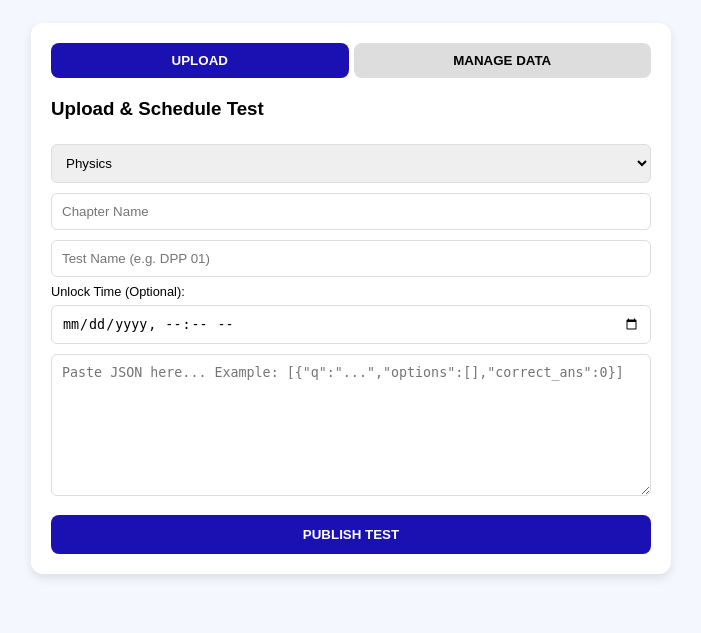
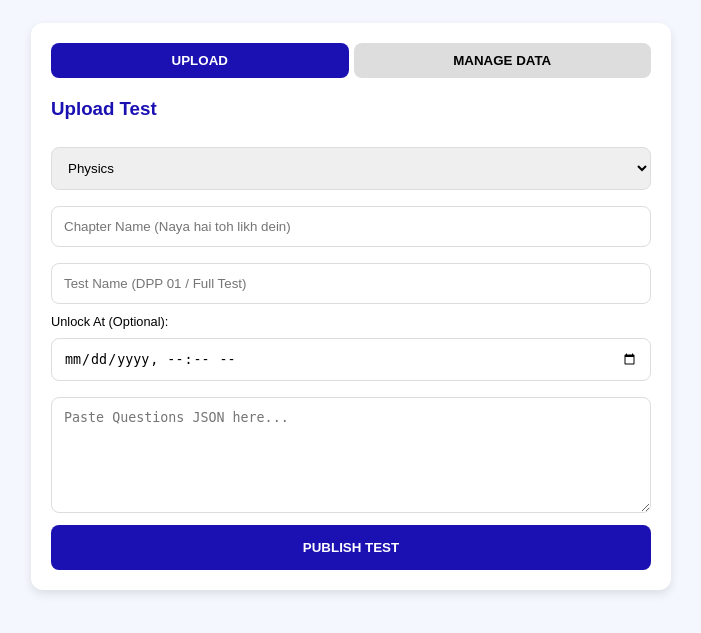
Before and after one commit to rajfeuewhs/Neet-question, a Flask app: page /admin in a window 1280 px wide. Shown: the top 633 px of the page, without its empty margins (289-990 px from the left). Run offline with Flask 3, Linux system fonts and the light colour scheme.

Commit message:
Update admin.html

```diff
--- a/templates/admin.html
+++ b/templates/admin.html
@@ -9,11 +9,11 @@
         .tabs { display: flex; gap: 5px; margin-bottom: 20px; }
         .tab-btn { flex: 1; padding: 10px; cursor: pointer; border: none; border-radius: 8px; background: #ddd; font-weight: bold; }
         .tab-btn.active { background: #1b10b1; color: white; }
-        input, select, textarea { width: 100%; padding: 10px; margin: 5px 0; border-radius: 6px; border: 1px solid #ddd; box-sizing: border-box; }
-        .collapsible { background: #1b10b1; color: white; cursor: pointer; padding: 10px; width: 100%; border: none; text-align: left; margin-top: 5px; border-radius: 5px; display: flex; justify-content: space-between; align-items: center; }
+        input, select, textarea { width: 100%; padding: 12px; margin: 8px 0; border-radius: 8px; border: 1px solid #ddd; box-sizing: border-box; }
+        .collapsible { background: #1b10b1; color: white; cursor: pointer; padding: 12px; width: 100%; border: none; text-align: left; margin-top: 8px; border-radius: 5px; display: flex; justify-content: space-between; }
         .content { display: none; padding: 5px 15px; border-left: 2px solid #1b10b1; background: #fafafa; }
-        .item-box { display: flex; justify-content: space-between; align-items: center; padding: 8px; border-bottom: 1px solid #eee; }
-        .del-btn { background: #ff4d4d; color: white; border: none; padding: 4px 8px; border-radius: 4px; cursor: pointer; font-size: 0.7rem; }
+        .item-box { display: flex; justify-content: space-between; align-items: center; padding: 10px; border-bottom: 1px solid #eee; }
+        .del-btn { background: #ff4d4d; color: white; border: none; padding: 5px 10px; border-radius: 5px; cursor: pointer; font-size: 0.7rem; }
     </style>
 </head>
 <body>
@@ -24,114 +24,106 @@
         </div>
 
         <div id="upload-sec">
-            <h3>Upload & Schedule Test</h3>
-            <select id="sub" onchange="toggleCustom(this.value)">
+            <h3 style="color:#1b10b1">Upload Test</h3>
+            <select id="sub-select" onchange="checkNew(this, 'custom-sub')">
                 <option value="physics">Physics</option>
                 <option value="chemistry">Chemistry</option>
                 <option value="botany">Botany</option>
                 <option value="zoology">Zoology</option>
-                <option value="custom">-- Add New Subject --</option>
+                <option value="new">-- Add New Subject (e.g. 720 Exam) --</option>
             </select>
-            <input type="text" id="custom-sub" placeholder="New Subject Name" style="display:none;">
-            <input type="text" id="chap" placeholder="Chapter Name">
-            <input type="text" id="tname" placeholder="Test Name (e.g. DPP 01)">
-            <label style="font-size: 0.8rem;">Unlock Time (Optional):</label>
+            <input type="text" id="custom-sub" placeholder="Enter New Subject Name" style="display:none;">
+
+            <input type="text" id="chap-name" placeholder="Chapter Name (Naya hai toh likh dein)">
+            <input type="text" id="t-name" placeholder="Test Name (DPP 01 / Full Test)">
+            <label style="font-size:0.8rem">Unlock At (Optional):</label>
             <input type="datetime-local" id="unlock">
-            <textarea id="jsondata" rows="8" placeholder='Paste JSON here... Example: [{"q":"...","options":[],"correct_ans":0}]'></textarea>
-            <button onclick="upload()" style="width:100%; padding:12px; background:#1b10b1; color:white; border:none; border-radius:8px; margin-top:10px; font-weight:bold; cursor:pointer;">PUBLISH TEST</button>
+            <textarea id="json-data" rows="6" placeholder="Paste Questions JSON here..."></textarea>
+            <button onclick="saveTest()" style="width:100%; padding:15px; background:#1b10b1; color:white; border:none; border-radius:8px; font-weight:bold; cursor:pointer;">PUBLISH TEST</button>
         </div>
 
         <div id="manage-sec" style="display:none;">
-            <h3>🛠️ Management (Click to Expand)</h3>
+            <h3 style="color:#1b10b1">Manage Items</h3>
             <div id="manage-tree">Loading...</div>
         </div>
     </div>
 
     <script>
         function showTab(t) {
-            document.getElementById('upload-sec').style.display = t=='upload'?'block':'none';
-            document.getElementById('manage-sec').style.display = t=='manage'?'block':'none';
-            document.getElementById('btn-up').classList.toggle('active', t=='upload');
-            document.getElementById('btn-mn').classList.toggle('active', t=='manage');
-            if(t=='manage') loadTree();
+            document.getElementById('upload-sec').style.display = (t=='upload')?'block':'none';
+            document.getElementById('manage-sec').style.display = (t=='manage')?'block':'none';
+            document.getElementById('btn-up').className = t=='upload'?'tab-btn active':'tab-btn';
+            document.getElementById('btn-mn').className = t=='manage'?'tab-btn active':'tab-btn';
+            if(t=='manage') loadManage();
         }
 
-        function toggleCustom(v) {
-            document.getElementById('custom-sub').style.display = (v=='custom') ? 'block' : 'none';
+        function checkNew(el, targetId) {
+            document.getElementById(targetId).style.display = (el.value === 'new') ? 'block' : 'none';
         }
 
-        async function upload() {
+        async function saveTest() {
+            const sub = document.getElementById('sub-select').value;
+            const finalSub = (sub === 'new') ? document.getElementById('custom-sub').value : sub;
+            const chap = document.getElementById('chap-name').value;
+            const tname = document.getElementById('t-name').value;
+            const jsonText = document.getElementById('json-data').value;
+
+            if(!finalSub || !chap || !tname || !jsonText) return alert("Sari fields bhariye!");
+
             try {
-                const sub = document.getElementById('sub').value;
-                const finalSub = (sub=='custom') ? document.getElementById('custom-sub').value : sub;
-                const questions = JSON.parse(document.getElementById('jsondata').value);
-
                 const data = {
-                    subject: finalSub,
-                    chapter: document.getElementById('chap').value,
-                    test_name: document.getElementById('tname').value,
+                    subject: finalSub, chapter: chap, test_name: tname,
                     unlock_at: document.getElementById('unlock').value,
-                    questions: questions
+                    questions: JSON.parse(jsonText)
                 };
-
                 const res = await fetch('/save_test', {
                     method: 'POST',
                     headers: {'Content-Type': 'application/json'},
                     body: JSON.stringify(data)
                 });
                 const r = await res.json();
-                alert(r.success ? "Successfully Published!" : "Error: " + r.message);
-                if(r.success) location.reload();
-            } catch(e) {
-                alert("JSON Format galat hai! Kripya sahi JSON paste karein.");
-            }
+                if(r.success) { alert("Test Uploaded!"); location.reload(); }
+            } catch(e) { alert("JSON format galat hai!"); }
         }
 
-        async function loadTree() {
+        async function loadManage() {
             const res = await fetch('/get_config?t=' + Date.now());
             const config = await res.json();
-            let h = '';
+            let html = '';
             for (let s in config) {
-                h += `<button class="collapsible" onclick="toggleDisplay('sub-${s}')">
-                        📁 ${s.toUpperCase()}
-                        <span onclick="event.stopPropagation(); handleDelete({subject:'${s}', target:'subject'})" style="background:red; padding:2px 5px; font-size:10px; border-radius:3px;">DEL SUBJECT</span>
-                      </button>
+                html += `<button class="collapsible" onclick="toggle('sub-${s}')">📁 ${s.toUpperCase()} <span onclick="event.stopPropagation(); deleteItem({subject:'${s}', target:'subject'})" style="background:red; padding:2px 5px; border-radius:3px; font-size:10px;">DELETE</span></button>
                 <div id="sub-${s}" class="content">`;
                 for (let c in config[s]) {
-                    const cId = `chap-${s}-${c.replace(/\s+/g, '_')}`;
-                    h += `<div class="item-box" style="background:#eee; margin-top:5px; cursor:pointer;" onclick="toggleDisplay('${cId}')">
+                    const cId = `chap-${s}-${c.replace(/\s+/g,'_')}`;
+                    html += `<div class="item-box" style="background:#eee; margin-top:5px; cursor:pointer;" onclick="toggle('${cId}')">
                         <b>📖 ${c}</b>
-                        <button class="del-btn" style="background:orange;" onclick="event.stopPropagation(); handleDelete({subject:'${s}', chapter:'${c}', target:'chapter'})">Del Chap</button>
+                        <button class="del-btn" style="background:orange;" onclick="event.stopPropagation(); deleteItem({subject:'${s}', chapter:'${c}', target:'chapter'})">Del Chap</button>
                     </div>
                     <div id="${cId}" class="content">`;
                     config[s][c].forEach(t => {
-                        h += `<div class="item-box">
-                            <span>📄 ${t.name}</span>
-                            <button class="del-btn" onclick="handleDelete({subject:'${s}', chapter:'${c}', test_name:'${t.name}', target:'test'})">Delete</button>
-                        </div>`;
+                        html += `<div class="item-box"><span>📄 ${t.name}</span><button class="del-btn" onclick="deleteItem({subject:'${s}', chapter:'${c}', test_name:'${t.name}', target:'test'})">Delete</button></div>`;
                     });
-                    h += `</div>`;
+                    html += `</div>`;
                 }
-                h += `</div>`;
+                html += `</div>`;
             }
-            document.getElementById('manage-tree').innerHTML = h || "Abhi tak koi data nahi hai.";
+            document.getElementById('manage-tree').innerHTML = html || "No data.";
         }
 
-        function toggleDisplay(id) {
+        function toggle(id) {
             let el = document.getElementById(id);
             if(el) el.style.display = (el.style.display === "block") ? "none" : "block";
         }
 
-        async function handleDelete(p) {
-            if(!confirm("Kya aap ise delete karna chahte hain?")) return;
+        async function deleteItem(params) {
+            if(!confirm("Kya aap delete karna chahte hain?")) return;
             const res = await fetch('/delete_item', {
                 method: 'POST',
                 headers: {'Content-Type': 'application/json'},
-                body: JSON.stringify(p)
+                body: JSON.stringify(params)
             });
             const r = await res.json();
-            if(r.success) loadTree();
-            else alert("Error: Delete nahi ho paya.");
+            if(r.success) loadManage();
         }
     </script>
 </body>
```
